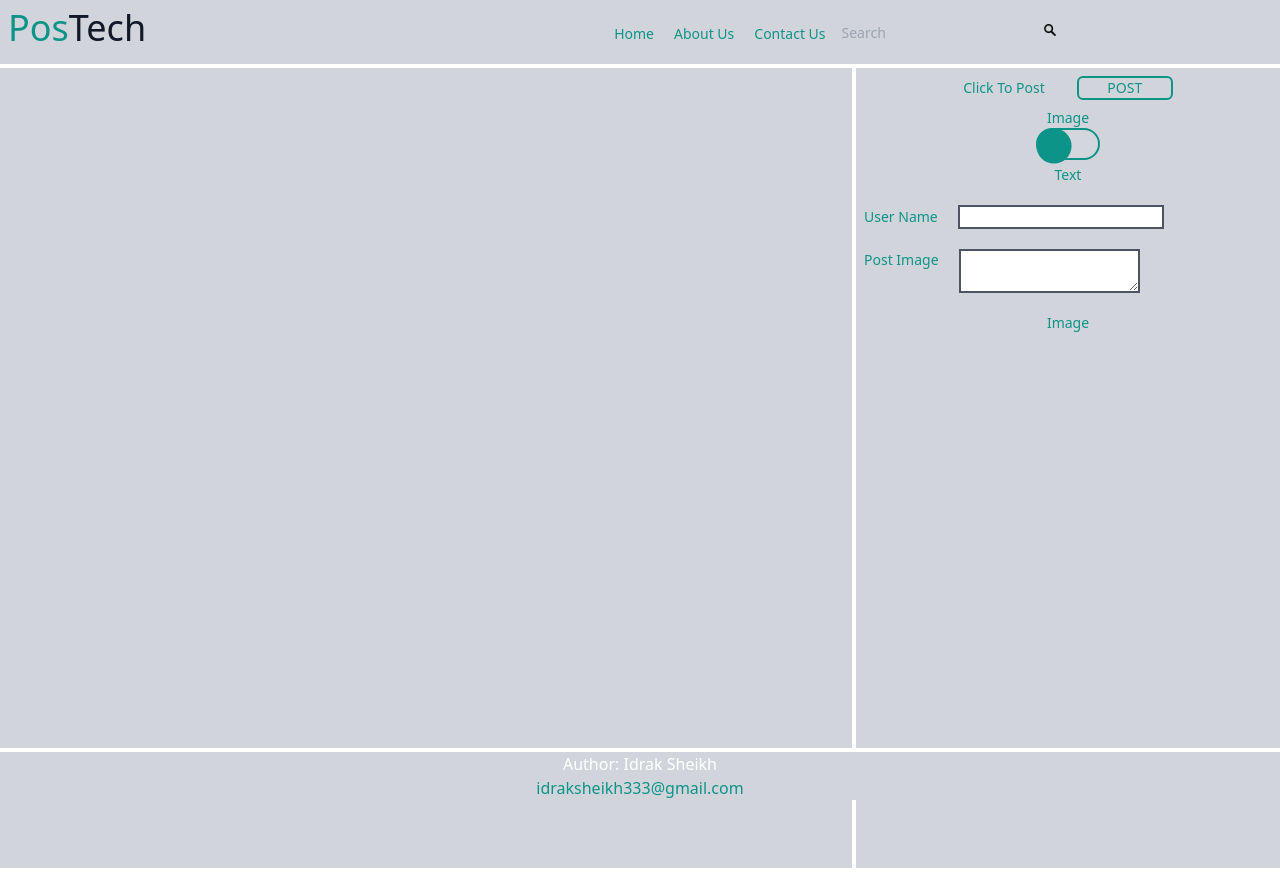
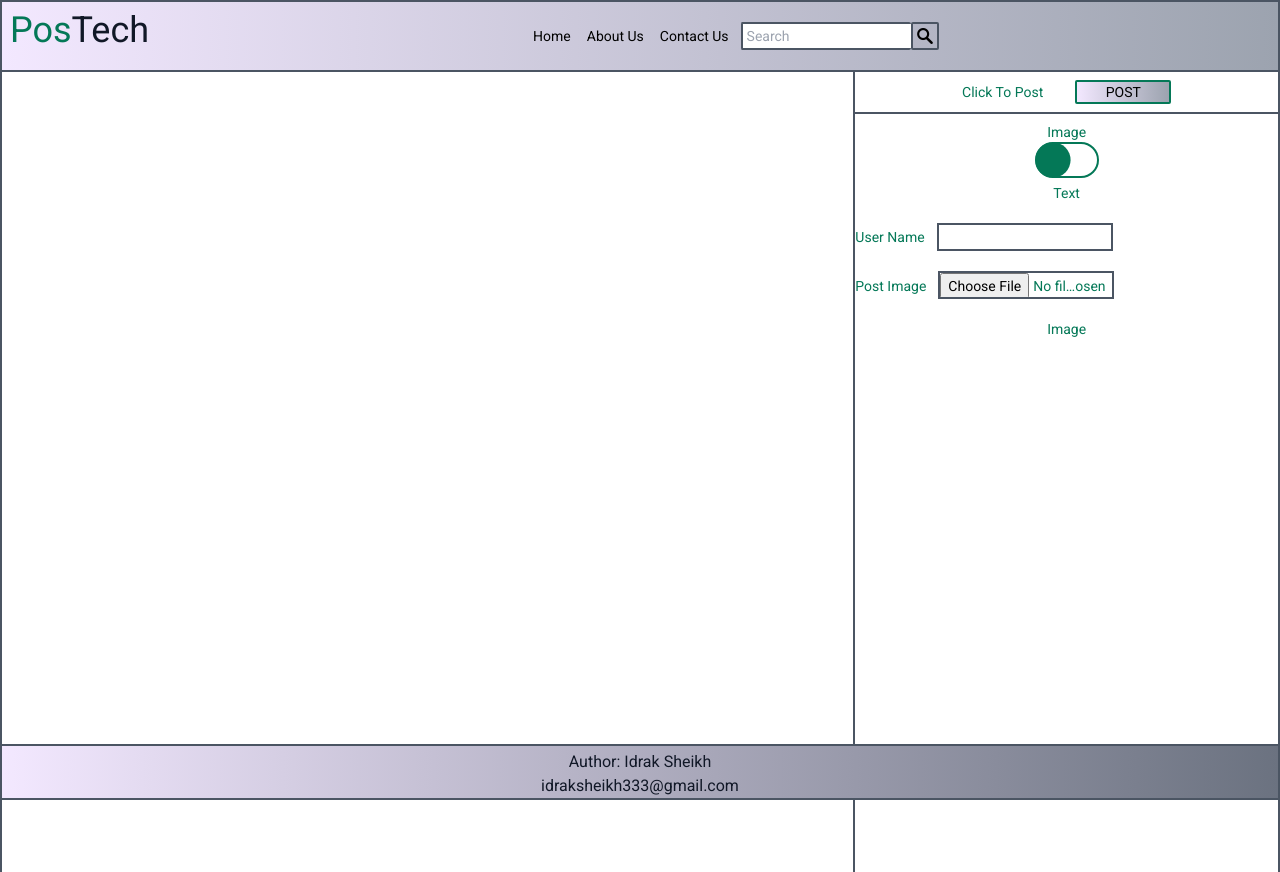
Before and after one commit to idraksheikh/reactBasicproject, a React (Create React App) app: page / in a window 1280 px wide. Both pictures are taken after a click on the button "POST". Built offline with nearby package versions, Linux system fonts and the light colour scheme.

Commit message:
post file updated

```diff
--- a/public/index.html
+++ b/public/index.html
@@ -10,6 +10,9 @@
       content="Web site created using create-react-app"
     />
     <link rel="apple-touch-icon" href="%PUBLIC_URL%/logo192.png" />
+    <link rel="preconnect" href="https://fonts.googleapis.com">
+<link rel="preconnect" href="https://fonts.gstatic.com" crossorigin>
+<link href="https://fonts.googleapis.com/css2?family=Roboto:ital,wght@0,300;0,400;1,400&display=swap" rel="stylesheet">
     <!--
       manifest.json provides metadata used when your web app is installed on a
       user's mobile device or desktop. See https://developers.google.com/web/fundamentals/web-app-manifest/
--- a/src/component/App.js
+++ b/src/component/App.js
@@ -1,6 +1,6 @@
 
 import '../css/App.css';
-import Banner from './Banner';
+
 import Post from './Post';
 import Header from './Header';
 import Footer from './Footer';
@@ -15,7 +15,7 @@ function App() {
   return (<>
       <Router>
       <Header />
-      <Banner />
+
 
         <Routes>
           <Route  exact path="/" element={<Post />} />
@@ -24,7 +24,7 @@ function App() {
         </Routes>
       </Router>
 
-      <Banner />
+
       <Footer />
     </>
   );
--- a/src/component/Banner.js
+++ /dev/null
@@ -1,9 +0,0 @@
-
-function Banner(){
-    return(
-        <>
-           <div className="mt-1"></div>
-        </>
-    );
-}
-export default Banner;
--- a/src/component/Footer.js
+++ b/src/component/Footer.js
@@ -2,10 +2,10 @@ export default function Footer(){
     return(<>
         <div className="Footer">
 
-            <footer className="fixed left-0 bottom-0 w-full bg-gray-300 text-white text-center">
-            <div className=" bg-white h-1"></div>
-                <p>Author: Idrak Sheikh<br/>
-                <a href="mailto:idraksheikh333@gmail.com" className="text-teal-600">idraksheikh333@gmail.com</a></p>
+            <footer className="fixed left-0 bottom-0 w-full bg-purple-100 bg-gradient-to-l from-gray-500 border-2 border-gray-600 text-white text-center">
+            <div className="  h-1"></div>
+                <p className="text-gray-900 ">Author: Idrak Sheikh<br/>
+                <a href="mailto:idraksheikh333@gmail.com" className="text-gray-900 ">idraksheikh333@gmail.com</a></p>
             </footer>
         </div>
     </>
--- a/src/component/Header.js
+++ b/src/component/Header.js
@@ -2,53 +2,30 @@ import logo from '../magnifying-glass.png';
 import {Link} from 'react-router-dom';
 export default function Header(){
     return (<>
-       {/* <div className="heading">
-            <div className="logo">
-            <Link to="/" className="homelink">
-            Pos<span className="part2">Tech</span>
-            </Link>
-            </div>
-            <nav className="navbar">
-                <ul className="nav">
-                    <li className="home">
-                    <Link to="/" className="homelink">Home</Link>
-                    </li>
-                    <li className="aboutus">
-                    <Link to="aboutus" className="aboutuslink">About Us</Link>
-                    </li>
-                    <li className="contactus">
-                    <Link to="contactus" className="contactuslink">Contact Us</Link>
-                    </li>
-                </ul>
-            </nav>
-             <div className="searchbar" id="searchbar" name="searchbar">
-            <input type="text" className="search my-5 border rounded-xl" placeholder="Search" />
-            <img src= {logo} className="magnifying-glass my-6 " alt='magnifying-glass' />
-            </div>
-        </div>*/}
 
-        <div className="h-15 flex bg-gray-300 sticky top-0 z-50">
-            <div className="mt-2  ml-2  text-teal-600 text-4xl cursor-pointer">
+
+        <div className="h-15 flex bg-purple-100 bg-gradient-to-l from-gray-400 border-2  border-gray-600 sticky top-0 z-50 ">
+            <div className="mt-2  ml-2  text-emerald-700  text-4xl cursor-pointer">
             <Link to="/" className="no-underline">
             Pos<span className="text-gray-900 text-4xl">Tech</span>
             </Link>
             </div>
             <nav className="navbar">
-                <ul className="text-sm flex mt-6 ml-56 pl-56 cursor-pointer ">
-                    <li className="home pl-5">
-                    <Link to="/" className="no-underline text-teal-600  hover:border-b-2 border-teal-600">Home</Link>
+                <ul className="text-sm flex mt-6 ml-96  cursor-pointer ">
+                    <li className="home">
+                    <Link to="/" className="no-underline  from-slate-300  hover:border-b-2 border-emerald-700from-slate-300">Home</Link>
                     </li>
-                    <li className="aboutus pl-5">
-                    <Link to="aboutus" className="no-underline text-teal-600 hover:border-b-2  border-teal-600">About Us</Link>
+                    <li className="aboutus pl-4">
+                    <Link to="aboutus" className="no-underline  from-slate-300 hover:border-b-2  border-emerald-700from-slate-300">About Us</Link>
                     </li>
-                    <li className="contactus pl-5 ">
-                    <Link to="contactus" className="no-underline text-teal-600 hover:border-b-2  border-teal-600">Contact Us</Link>
+                    <li className="contactus pl-4 ">
+                    <Link to="contactus" className="no-underline  from-slate-300 hover:border-b-2  border-emerald-700from-slate-300">Contact Us</Link>
                     </li>
                 </ul>
             </nav>
 
-            <input type="text" className="bg-gray-300 h-6 w-30 text-sm mx-0 my-5 ml-4 focus:outline-none" placeholder="Search" />
-            <img src= {logo} className=" h-3 w-3 my-6 " alt='magnifying-glass' />
+            <input type="text" className="bg-white border-2 border-gray-600 rounded-sm h-7 p-1 w-25 text-sm mx-0 my-5 ml-3 border-r-0 focus:outline-none" placeholder="Search" />
+            <img src= {logo} className=" h-7 w-7 my-5 border-2 border-gray-600 rounded-sm py-1 pl-1 pr-1 hover:border-emerald-700 hover:bg-white" alt='magnifying-glass' />
 
 
 
--- a/src/component/Post.js
+++ b/src/component/Post.js
@@ -5,11 +5,11 @@ export default function postMessage()
 {
 
     return (<>
-        <div className="grid grid-cols-6 auto-cols-max gap-1">
+        <div className="grid grid-cols-6 auto-cols-max gap-0">
 
 
         <div className="col-span-4">
-           <div className="bg-gray-300 h-screen"></div>
+           <div className="bg-white  border-2 border-gray-600 border-y-0 border-r-0 h-screen"></div>
        </div>
 
         <div className="col-span-2">
--- a/src/component/PostDetails.js
+++ b/src/component/PostDetails.js
@@ -6,19 +6,14 @@ export default function PostDetails(){
     const [flag,setFlag]=useState(0);
     const [opt,setOpt]=useState("Image");
 
+
     // console.log(text);
     const chngdisplay=()=>{
         document.getElementById("postinfo").style.display='block';
     };
     const chkflag=(event)=>{
-        if(event.target.checked){
-            setFlag(1);
-
-        }
-        else{
-            setFlag(0);
-
-        }
+        if(event.target.checked) setFlag(1);
+        else setFlag(0);
         if(flag===0){
             document.getElementById("frm1").style.display='block';
             document.getElementById("frm2").style.display='none';
@@ -29,20 +24,19 @@ export default function PostDetails(){
             document.getElementById("frm2").style.display='block';
             setOpt("Image");
         }
-
     };
     return(<>
-        <div className="text-sm text-center text-teal-600 bg-gray-300 p-2 h-screen">
-
+        <div className="text-sm text-center text-emerald-700 pt-2 h-screen bg-white  border-2 border-gray-600 border-y-0">
+        <div className='border-b-2 border-gray-600 pb-2'>
         <span className='mt-24'>Click To Post</span>
-        <button id="show" onClick={chngdisplay} className=" bg-gray-300 text-sm ml-8  border-2 border-teal-600 rounded-md h-6 w-24 text-teal-600  cursor-pointer hover:border-black" value="post">POST</button>
-
+        <button id="show" onClick={chngdisplay} className=" text-sm ml-8  border-2 border-emerald-700 rounded-sm h-6 w-24 text-black  cursor-pointer bg-purple-100 bg-gradient-to-l from-gray-400 hover:text-black hover:bg-white hover:from-white hover:border-black" value="post">POST</button>
+        </div>
 
             <div className="hidden mt-2" id="postinfo">
             <label className='text-sm'>Image</label>
                     <div className='Switch  flex justify-center items-center'>
                         <label htmlFor='toggle-switch'>
-                        <input type="checkbox" id="toggle-switch" className='cursor-pointer h-8 w-16 rounded-full appearance-none bg-white bg-opacity-5 border-2 border-teal-600 checked:bg-gray-300 transition duration-200 realtive '  value={flag} onChange={chkflag}/>
+                        <input type="checkbox" id="toggle-switch" className='cursor-pointer h-9 w-16 rounded-full appearance-none bg-white bg-opacity-5 border-2 border-emerald-700 checked:bg-white-100 transition duration-200 realtive '  value={flag} onChange={chkflag}/>
                         </label>
                     </div>
             <label className='text-sm'>Text</label>
@@ -58,11 +52,11 @@ export default function PostDetails(){
             </form>
             <form  className=' text-left' action="" id='frm2' >
                 <label className='text-sm'>User Name</label>
-                <input className='mt-5 ml-5 border-2 border-gray-600' type='text' value='' /><br/>
+                <input className='mt-5 ml-3 h-7 w-44 border-2 border-gray-600' type='text' value='' /><br/>
                 <label className='text-sm'>Post Image</label>
-                <textarea className='mt-5 ml-5 border-2 border-gray-600 align-middle' value='' >
+                <input className='mt-5 ml-3 h-7 w-44 border-2 border-gray-600 ' type='file' value='' title='Upload Image' />
 
-                </textarea><br/>
+                <br/>
             </form>
                 <br/><label>{opt}</label>
         </div>
--- a/src/css/Switch.css
+++ b/src/css/Switch.css
@@ -4,7 +4,7 @@
 
 #toggle-switch::after{
     content:'';
-    @apply h-8 w-8 rounded-full bg-teal-600 absolute transform scale-110 transition duration-200;
+    @apply h-8 w-8 rounded-full bg-emerald-700 absolute transform scale-110 transition duration-200;
 }
 #toggle-switch:checked::after{
     @apply transform scale-110 translate-x-8;
--- a/src/index.css
+++ b/src/index.css
@@ -1,3 +1,7 @@
 @tailwind base;
 @tailwind components;
 @tailwind utilities;
+
+*{
+    font-family: 'Roboto';
+}
```
